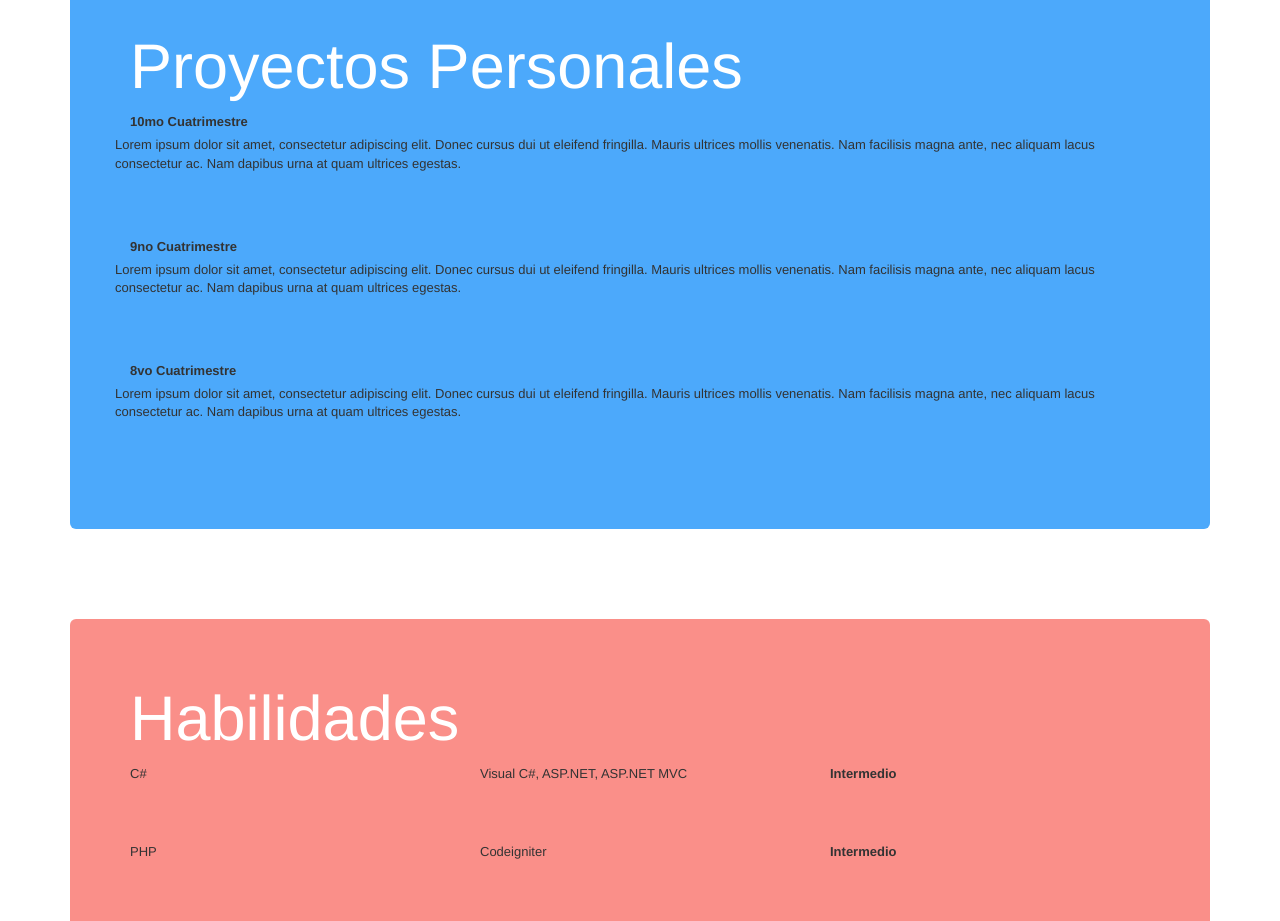
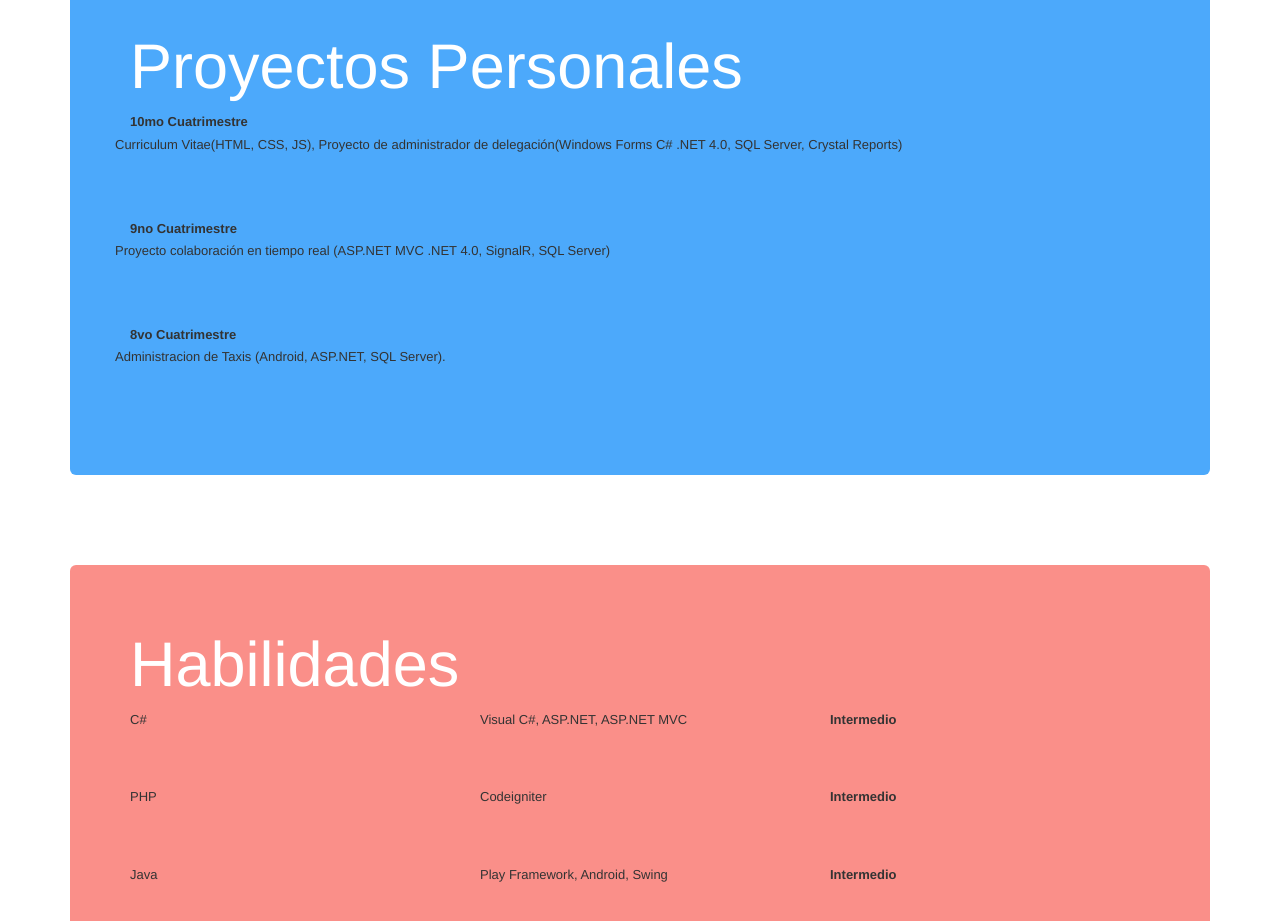
Before and after one commit to cohs88/cv, a plain HTML site: page index.html in a window 1280 px wide. Shown: the part 1240-2161 px from the top of the page. Drawn offline with Linux system fonts and the light colour scheme.

Commit message:
Parrafos en Proyectos Personales

```diff
--- a/index.html
+++ b/index.html
@@ -40,7 +40,7 @@
             <span class="icon-bar"></span>
             <span class="icon-bar"></span>
           </button>
-          <a class="navbar-brand c" href="#">Servando Coria Hern&aacute;ndez</a>
+          <a class="navbar-brand c" href="#">Servando Coria Hern&aacute;ndez (25 a&ntilde;os)</a>
         </div>
         <div class="navbar-collapse collapse">
 
@@ -104,18 +104,15 @@
         <h1>Proyectos Personales</h1>
         <div class="row mb-50">
           <div class="col-md-12"><b>10mo Cuatrimestre</b></div>
-          <p>Lorem ipsum dolor sit amet, consectetur adipiscing elit. Donec cursus dui ut eleifend fringilla. Mauris ultrices mollis venenatis. Nam facilisis magna
-ante, nec aliquam lacus consectetur ac. Nam dapibus urna at quam ultrices egestas.</p>
+          <p>Curriculum Vitae(HTML, CSS, JS), Proyecto de administrador de delegaci&oacute;n(Windows Forms C# .NET 4.0, SQL Server, Crystal Reports)</p>
         </div>
         <div class="row mb-50">
           <div class="col-md-12"><b>9no Cuatrimestre</b></div>
-          <p>Lorem ipsum dolor sit amet, consectetur adipiscing elit. Donec cursus dui ut eleifend fringilla. Mauris ultrices mollis venenatis. Nam facilisis magna
-ante, nec aliquam lacus consectetur ac. Nam dapibus urna at quam ultrices egestas.</p>
+          <p>Proyecto colaboraci&oacute;n en tiempo real (ASP.NET MVC .NET 4.0, SignalR, SQL Server)</p>
         </div>
         <div class="row mb-50">
           <div class="col-md-12"><b>8vo Cuatrimestre</b></div>
-          <p>Lorem ipsum dolor sit amet, consectetur adipiscing elit. Donec cursus dui ut eleifend fringilla. Mauris ultrices mollis venenatis. Nam facilisis magna
-ante, nec aliquam lacus consectetur ac. Nam dapibus urna at quam ultrices egestas.</p>
+          <p>Administracion de Taxis (Android, ASP.NET, SQL Server).</p>
         </div>
       </div>
 
```
